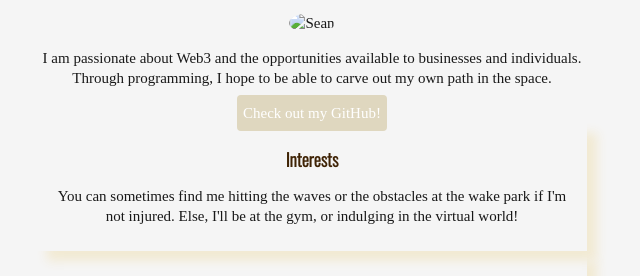
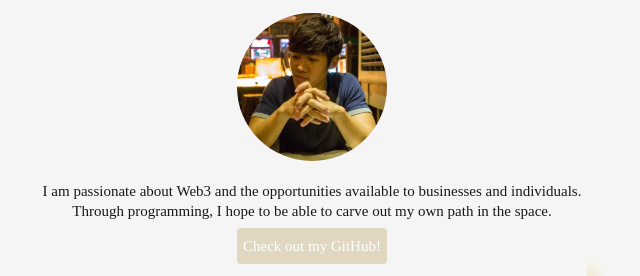
Before and after one commit to seanwongdev/profile, a plain HTML site: page index.html in a window 1280 px wide. Shown: the part 82-358 px from the top of the page, without its empty margins (328-968 px from the left). Drawn offline with nearby package versions, Linux system fonts and the light colour scheme; the site is published under a folder, as on GitHub Pages, so addresses that start at the root find nothing; a web font is replaced by a local one.

Commit message:
my profile page

```diff
--- a/index.html
+++ b/index.html
@@ -23,7 +23,7 @@
         </h2>
       </div>
 
-      <img src="/images/thinker.jpg" alt="Sean">
+      <img src="./images/thinker.jpg" alt="Sean">
 
       <div >
         <p>
```
